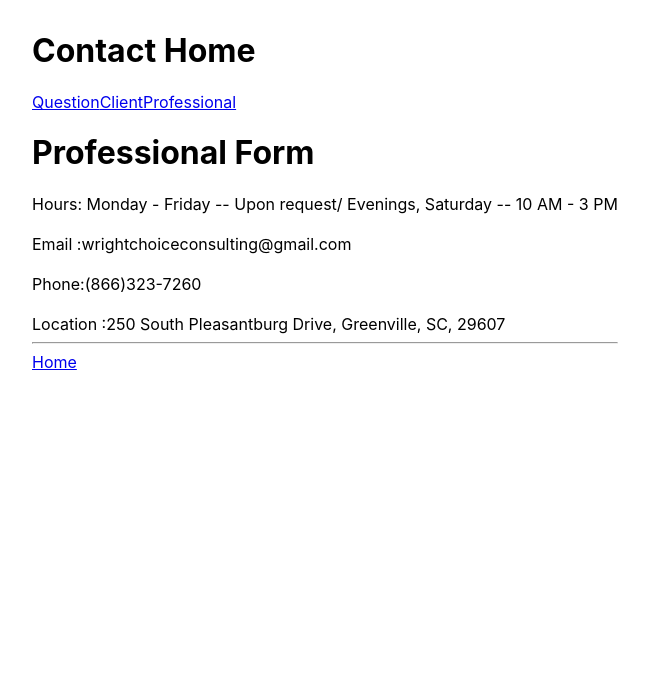
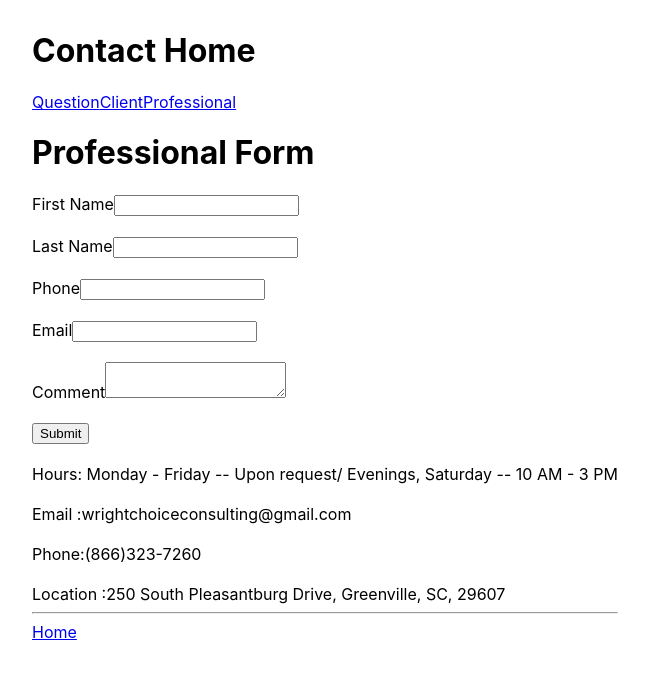
Before and after one commit to nianokia/wc-consulting, a React (Vite) app in the folder client/: page /contact/professional in a window 1280 px wide. Shown: the top 676 px of the page, without its empty margins (18-667 px from the left). Built offline with nearby package versions, Linux system fonts and the light colour scheme.

Commit message:
Add form to ProfessionalForm.jsx component. Create POST request to insert data into professional_entries table in server.js

```diff
--- a/client/src/components/ProfessionalForm.jsx
+++ b/client/src/components/ProfessionalForm.jsx
@@ -1,12 +1,112 @@
-import React from "react";
+import React, { useReducer } from "react";
+
+const PORT = process.env.VITE_PORT || 3388;
 
 // PURPOSE - A form for professionals to fill out if they're interested in requesting services
 // will send POST request with inputted form data to the server's database
 
 const ProfessionalForm = () => {
+  // define empty professtional_entry record
+  const initialState = {
+    first_name: '',
+    last_name: '',
+    phone: '',
+    email: '',
+    comment: '',
+  }
+
+  function reducer(state, action) {
+    switch (action.type) {
+      // editField works for each input field
+      case 'editField':
+        // keep current state data while updating specified field with input value
+        return { ...state, [action.field]: action.value };
+      case 'reset':
+        return { ...initialState };
+      default:
+        return state;
+    }
+  }
+
+  // declare reducer & useReducer similar to declaring a state & useState
+  const [state, dispatch] = useReducer(reducer, initialState);
+
+  const handleChange = (event) => {
+    // deconstruct event.target to retrieve name & value
+    const { name, value } = event.target;
+
+    // execute editField case with identified field, name, & value
+    dispatch({ type: 'editField', field: name, value });
+  }
+
+  const clearForm = () => {
+    // execute reset case
+    dispatch({ type: 'reset' });
+  }
+
+  // send POST to its respective POST path in server to accurately send form data to database
+  const postProfessionalEntry = async (newProfessionalEntry) => {
+    return fetch(`http://localhost:${PORT}/contact/professional/add`, {
+      method: 'POST',
+      headers: { 'Content-Type': 'application/json' },
+      body: JSON.stringify(newProfessionalEntry),
+    })
+    .then((response) => {
+      return response.json();
+    })
+    .then(() => {
+      // clear form once data is sent to the database
+      clearForm();
+    })
+    .catch((err) => {
+      console.error("Error posting professional entry: ", err);
+    })
+  }
+
+  //
+  const handleSubmit = (event) => {
+    event.preventDefault();
+    console.log("Professional Entry: ", state);
+    postProfessionalEntry(state);
+  }
+
   return (
     <>
       <h1>Professional Form</h1>
+      <form onSubmit={handleSubmit}>
+
+        {/* Each input's onChange is handleChange because it works for each input */}
+
+        {/* Set each input's value to the state value or "" so that the app is not trying to control an uncontrolled input */}
+
+        <label>First Name
+          <input type="text" name="first_name" required value={state.first_name || ""} onChange={handleChange} />
+        </label>
+        <br /><br />
+
+        <label>Last Name
+          <input type="text" name="last_name" required value={state.last_name || ""} onChange={handleChange} />
+        </label>
+        <br /><br />
+
+        <label>Phone
+          <input type="text" name="phone" required value={state.phone || ""} onChange={handleChange} />
+        </label>
+        <br /><br />
+
+        <label>Email
+          <input type="text" name="email" required value={state.email || ""} onChange={handleChange} />
+        </label>
+        <br /><br />
+
+        <label>Comment
+          <textarea name="comment" id="comment" required value={state.comment || ""} onChange={handleChange}></textarea>
+        </label>
+        <br /><br />
+
+        <button type="submit">Submit</button>
+        <br /><br />
+      </form>
     </>
   )
 }
```
Also changed, not shown: 1 other file (tests, documents, lock files or other folders).
